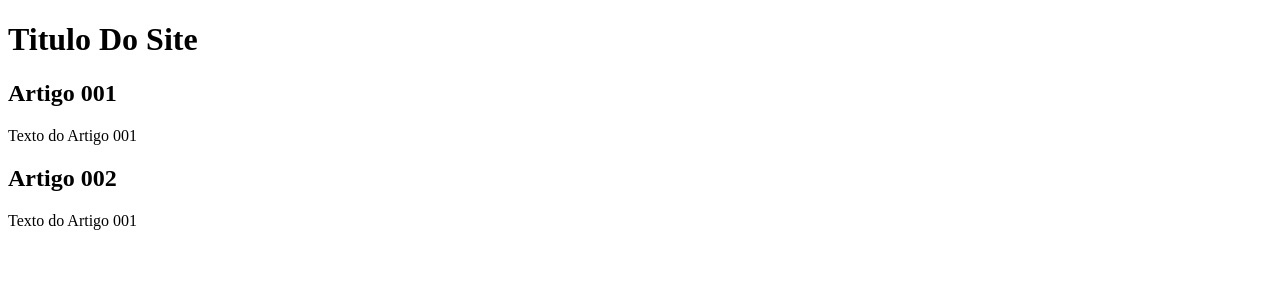
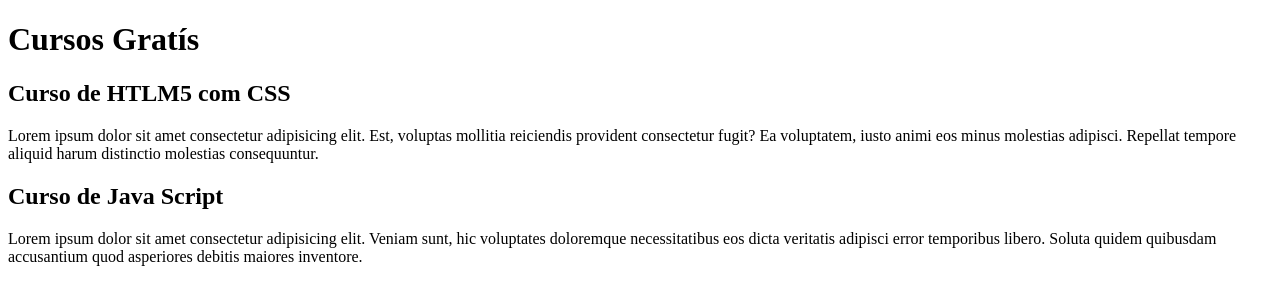
Before and after one commit to Paulo-H-P/projeto-site, a plain HTML site: page index.html in a window 1280 px wide. Drawn offline with Linux system fonts and the light colour scheme.

Commit message:
inicio de conteudo

```diff
--- a/index.html
+++ b/index.html
@@ -9,15 +9,25 @@
   <body>
     <main>
       <header>
-        <h1>Titulo Do Site</h1>
+        <h1>Cursos Gratís</h1>
       </header>
       <article>
-        <h2>Artigo 001</h2>
-        <p>Texto do Artigo 001</p>
+        <h2>Curso de HTLM5 com CSS</h2>
+        <p>
+          Lorem ipsum dolor sit amet consectetur adipisicing elit. Est, voluptas
+          mollitia reiciendis provident consectetur fugit? Ea voluptatem, iusto
+          animi eos minus molestias adipisci. Repellat tempore aliquid harum
+          distinctio molestias consequuntur.
+        </p>
       </article>
       <article>
-        <h2>Artigo 002</h2>
-        <p>Texto do Artigo 001</p>
+        <h2>Curso de Java Script</h2>
+        <p>
+          Lorem ipsum dolor sit amet consectetur adipisicing elit. Veniam sunt,
+          hic voluptates doloremque necessitatibus eos dicta veritatis adipisci
+          error temporibus libero. Soluta quidem quibusdam accusantium quod
+          asperiores debitis maiores inventore.
+        </p>
       </article>
     </main>
   </body>
```
